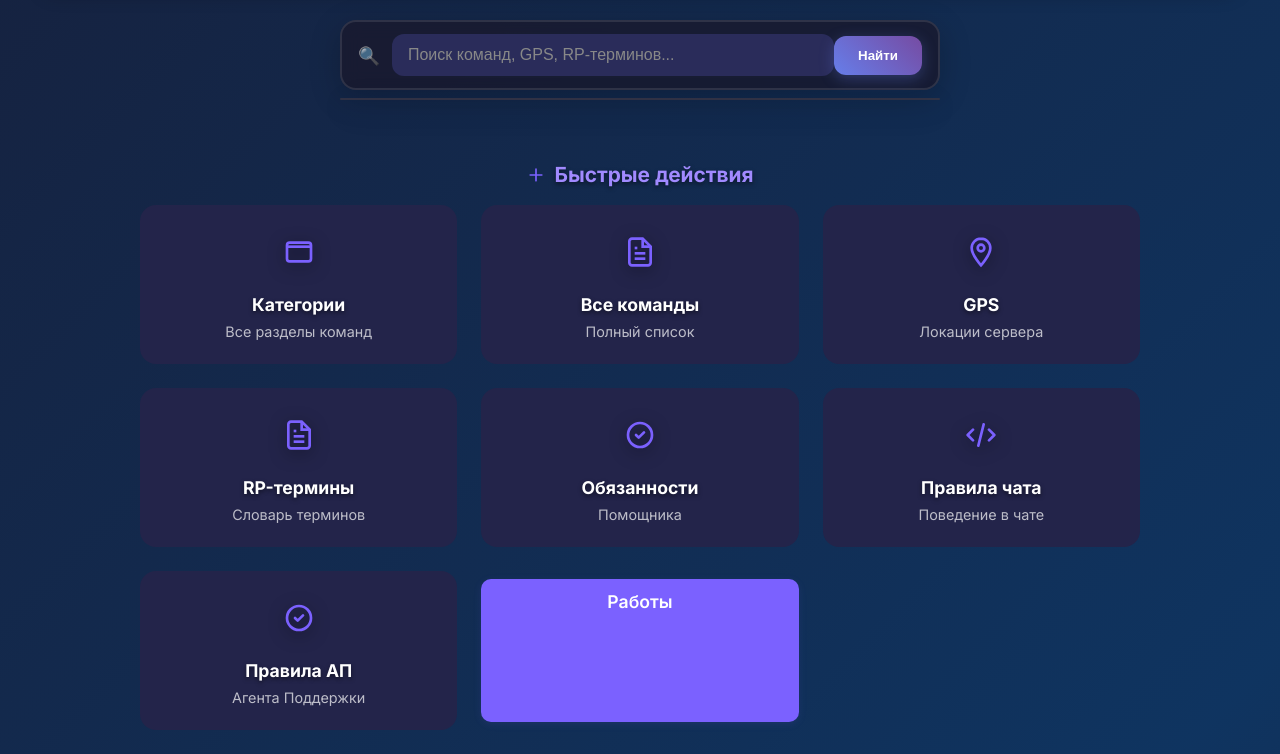
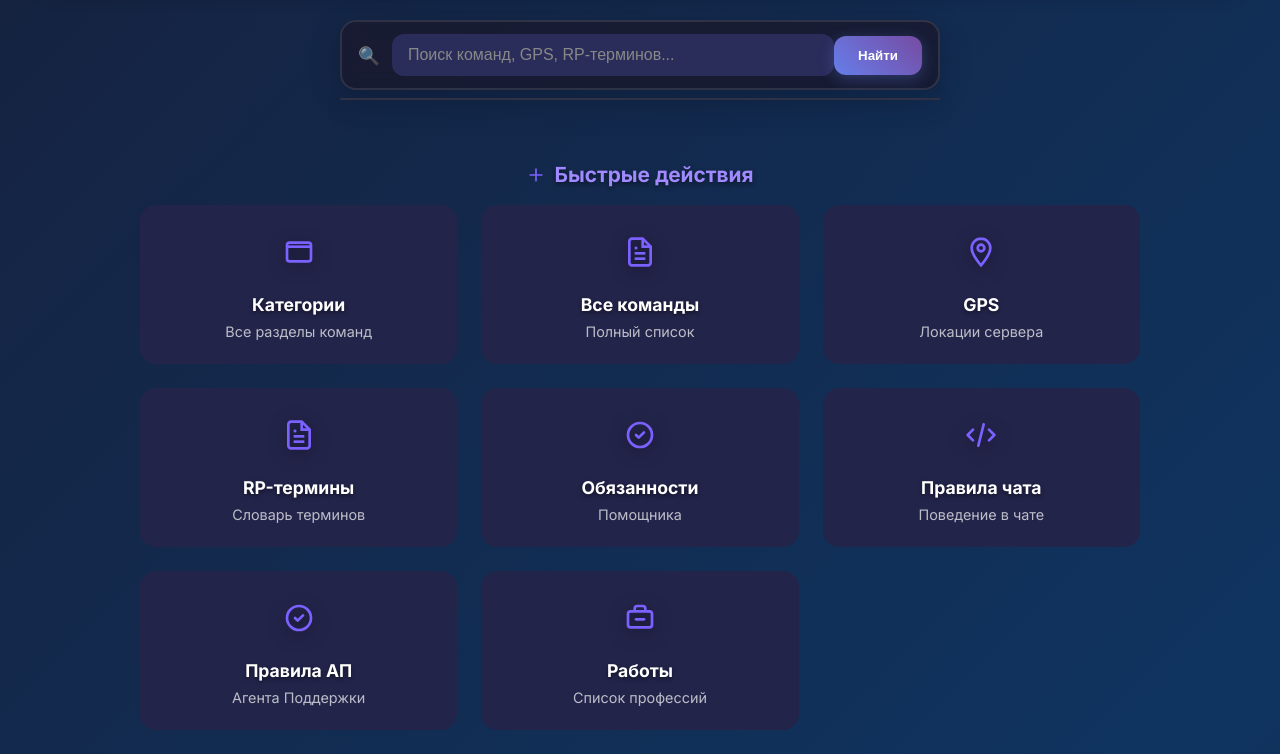
Before and after one commit to vbra6216-ui/bots, a plain HTML site: page mini_app/index.html in a window 1280 px wide. Shown: the part 81-835 px from the top of the page. Drawn offline with Linux system fonts and the light colour scheme.

Commit message:
Add files via upload

```diff
--- a/mini_app/index.html
+++ b/mini_app/index.html
@@ -379,7 +379,17 @@
                         <div class="action-text">Правила АП</div>
                         <div class="action-desc">Агента Поддержки</div>
                     </a>
-                    <a href="jobs.html" class="quick-action-btn jobs-btn">Работы</a>
+                    <a href="jobs.html" class="action-card">
+                        <div class="action-icon">
+                            <svg width="32" height="32" viewBox="0 0 24 24" fill="none" xmlns="http://www.w3.org/2000/svg">
+                                <rect x="3" y="7" width="18" height="12" rx="2" stroke="#7B61FF" stroke-width="2"/>
+                                <path d="M16 7V5C16 3.89543 15.1046 3 14 3H10C8.89543 3 8 3.89543 8 5V7" stroke="#7B61FF" stroke-width="2"/>
+                                <path d="M9 13H15" stroke="#7B61FF" stroke-width="2" stroke-linecap="round"/>
+                            </svg>
+                        </div>
+                        <div class="action-text">Работы</div>
+                        <div class="action-desc">Список профессий</div>
+                    </a>
                 </div>
             </section>
 
```
